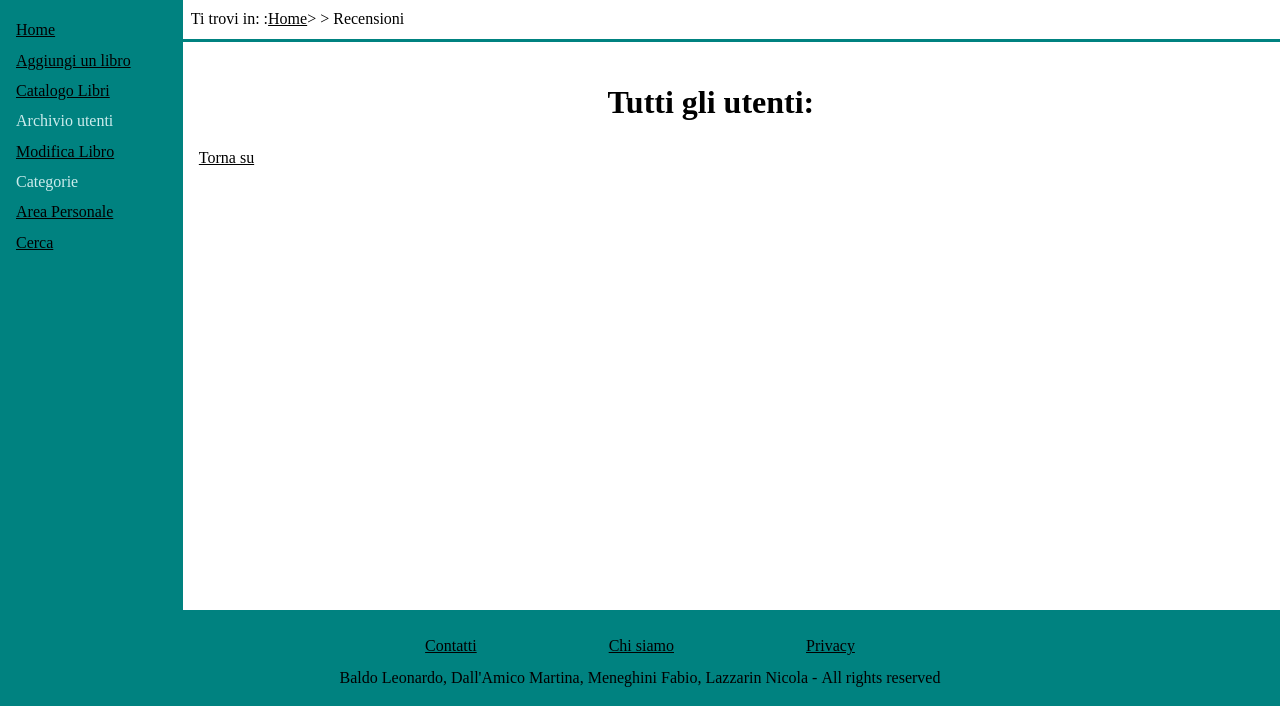
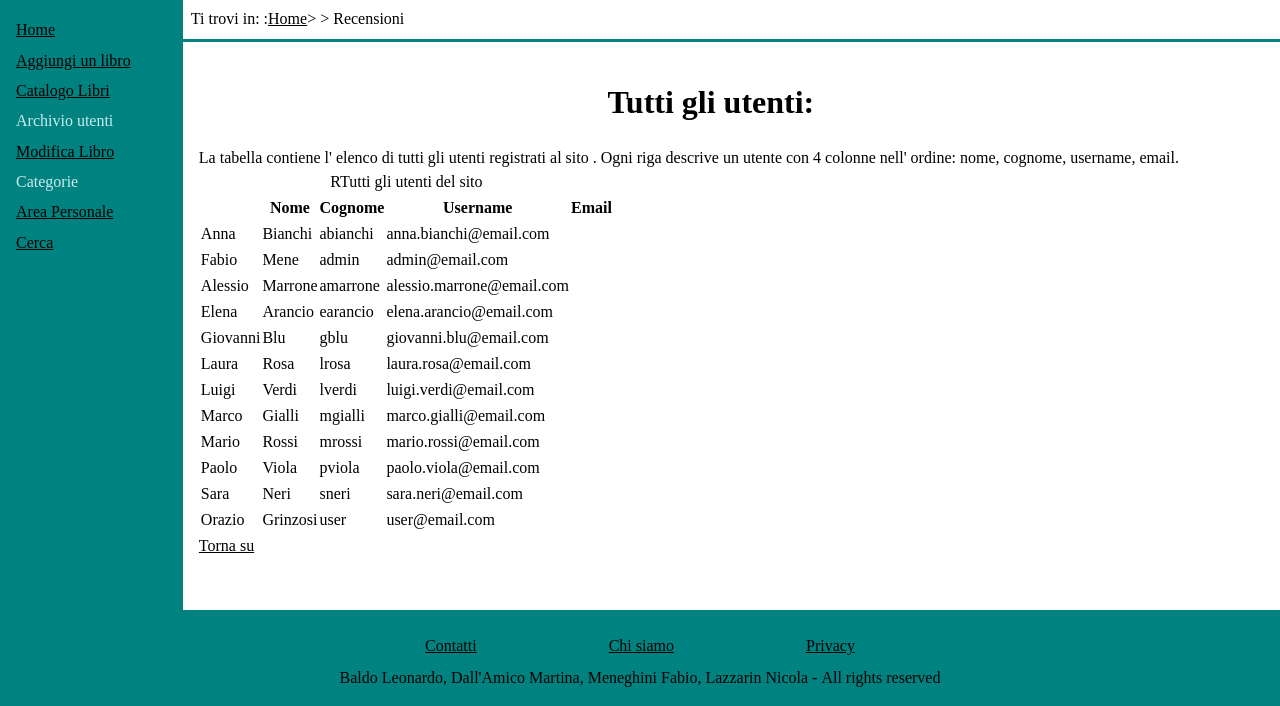
Before and after one commit to FabioMeneghini/ProgettoTecWeb, a PHP site: page /tutti_utenti.php in a window 1280 px wide. Shown: the part 94-800 px from the top of the page. Run offline with PHP 8.4, Linux system fonts and the light colour scheme; data comes from the database, SQL or seed files in the repository; data that the repository does not hold is empty.

Commit message:
tutti utenti e tutti libri pagine fatte da testare

```diff
--- a/DBAccess.php
+++ b/DBAccess.php
@@ -714,7 +714,7 @@ class DBAccess {
     }
 
     public function getTuttiLibri() {
-        $query = "SELECT titolo, autore, lingua FROM libri";
+        $query = "SELECT id, titolo_ir,titolo, autore, lingua FROM libri";
         $queryResult = mysqli_query($this -> connection, $query);
         if(mysqli_num_rows($queryResult) != 0){
             $result = array();
--- a/modifica_libro.php
+++ b/modifica_libro.php
@@ -1,5 +1,5 @@
 <?php
-
+//dovrebbe eliminarlo e modificare anche la copertina
 include "config.php";
 
 require_once "DBAccess.php";
--- a/tutti_utenti.php
+++ b/tutti_utenti.php
@@ -23,10 +23,39 @@ try {
     $connectionOk = $connection -> openDBConnection();
     if($connectionOk) {
         $resultGeneri = $connection -> getListaGeneri();
+        $resultUtenti=  $connection -> getTuttiUtenti();
         $connection -> closeConnection();
         foreach($resultGeneri as $genere) { //per ogni genere, creo una lista di libri di quel genere
              $listaGeneri .= '<dd><a href="genere.php?genere='.$genere["nome"].'">'.$genere["nome"].'</a></dd>';
         }
+
+        if(!empty($resultUtenti)){
+            $utenti.= '<p id="descr">
+                               La tabella contiene l&apos; elenco di tutti gli utenti registrati al sito .
+                               Ogni riga descrive un utente con 4 colonne nell&apos; ordine: nome, cognome, username, email.
+                           </p>
+                           <table aria-describedby="descr">
+                           <caption>RTutti gli utenti del sito</caption>
+                           <th>
+                               <th scope="col">Nome</th>
+                               <th scope="col">Cognome</th>
+                               <th scope="col">Username</th>
+                               <th scope="col">Email</th>
+
+                           </th>';
+           foreach($resultUtenti as $libro) {
+            $utenti .= '<tr>
+                        <td scope="row">'.$libro["nome"].'</td>
+                        <td>'.$libro["cognome"].'</td>
+                        <td>'.$libro["username"].'</td>
+                        <td>'.$libro["email"].'</td>
+                        </tr>';
+           }
+           $utenti .= "</table>";
+       }
+       else{
+           $utenti= '<p>Al momento non ci sono utenti registrati al tuo servizio.</p>';
+       }
 
     }
     else {
```
Also changed, not shown: tutti_libri.php (+31 -0 lines).
